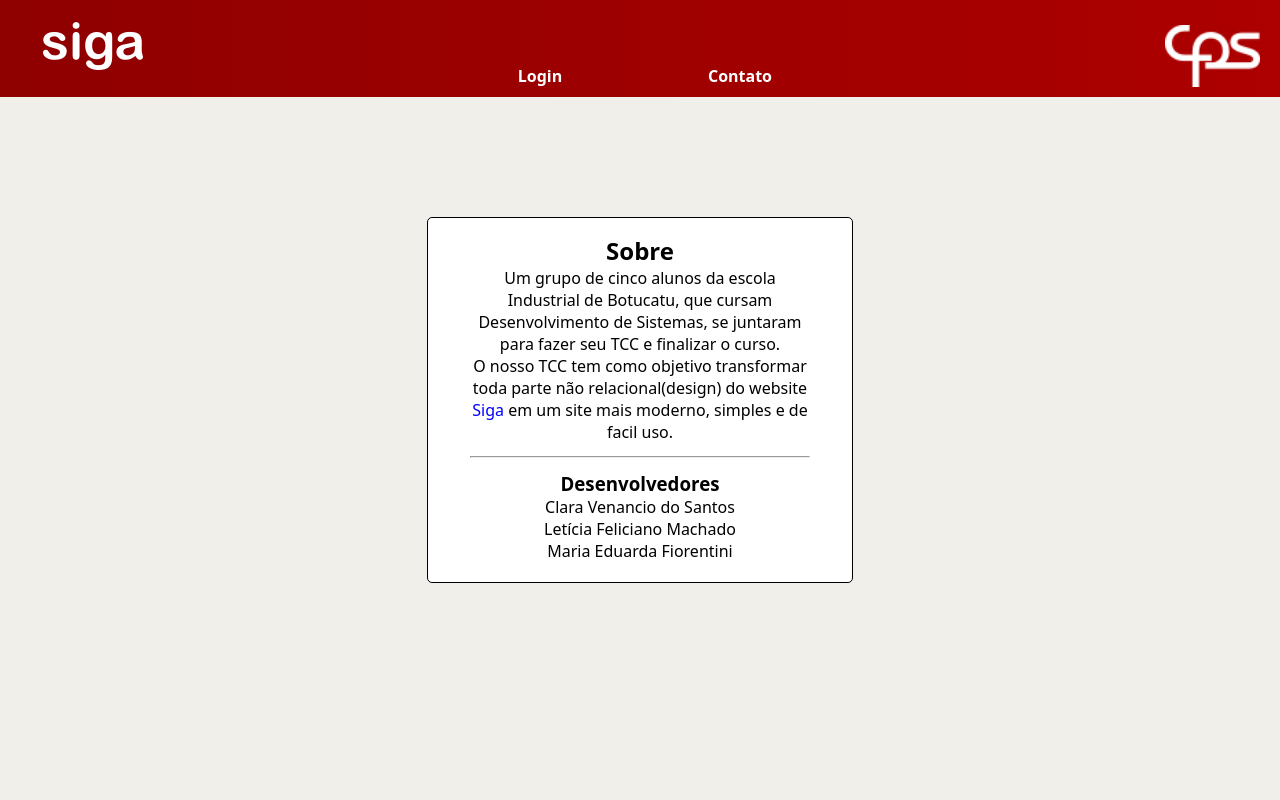
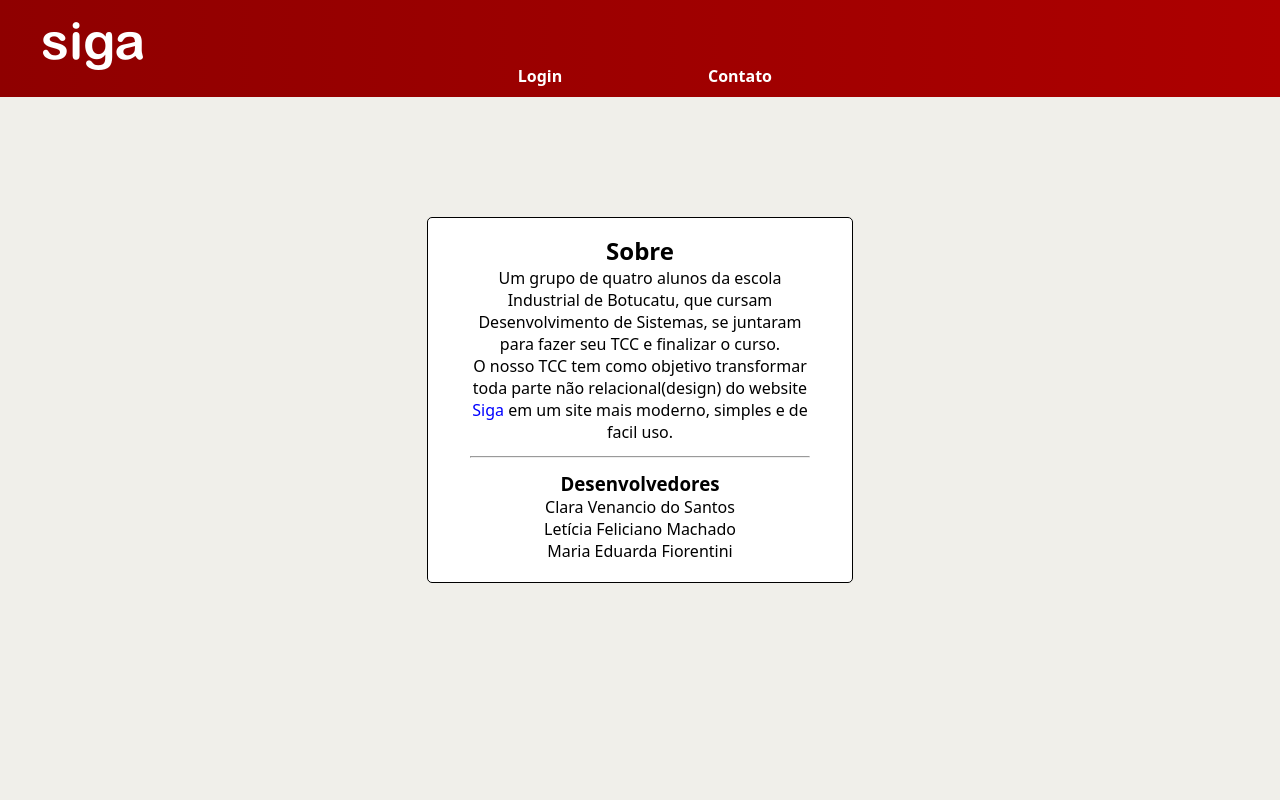
Before and after one commit to L33hxfm/TCC, a plain HTML site: page sobre.html in a window 1280 px wide. Shown: the top 800 px of the page. Drawn offline with nearby package versions, Linux system fonts and the light colour scheme.

Commit message:
Update sobre.html

```diff
--- a/sobre.html
+++ b/sobre.html
@@ -48,12 +48,6 @@
                     </ul>
                 </div>
             </div>
-
-            <div class="logo_cps">
-                <a href="">
-                    <img src="./IMG/Logo_CPS.png">
-                </a>
-            </div>
     </header>
 
     <section class="sobre" id="Sobre">
@@ -69,7 +63,7 @@
 
             <div class="sobre-texto">
                 <p>
-                    Um grupo de cinco alunos da escola Industrial de Botucatu, que cursam Desenvolvimento de Sistemas, se juntaram para fazer seu TCC e finalizar o curso.
+                    Um grupo de quatro alunos da escola Industrial de Botucatu, que cursam Desenvolvimento de Sistemas, se juntaram para fazer seu TCC e finalizar o curso.
                 </p>
 
                 <p>
```
